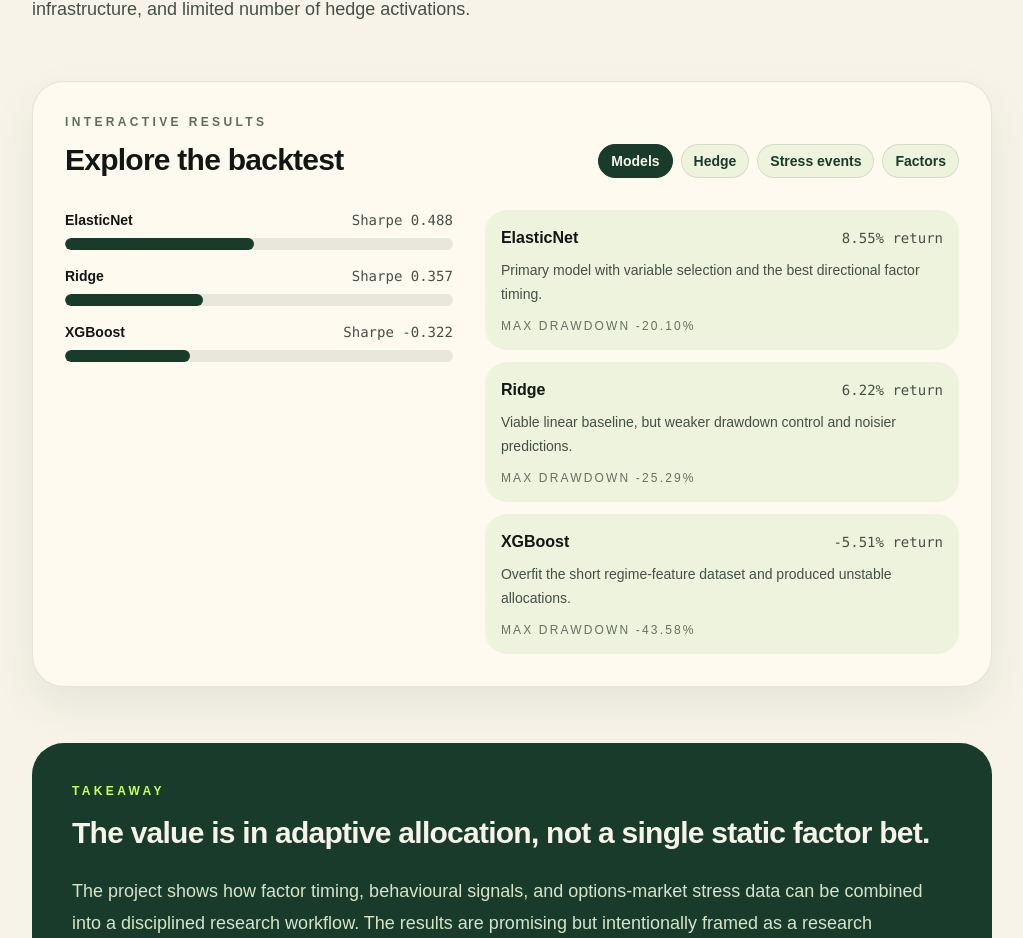
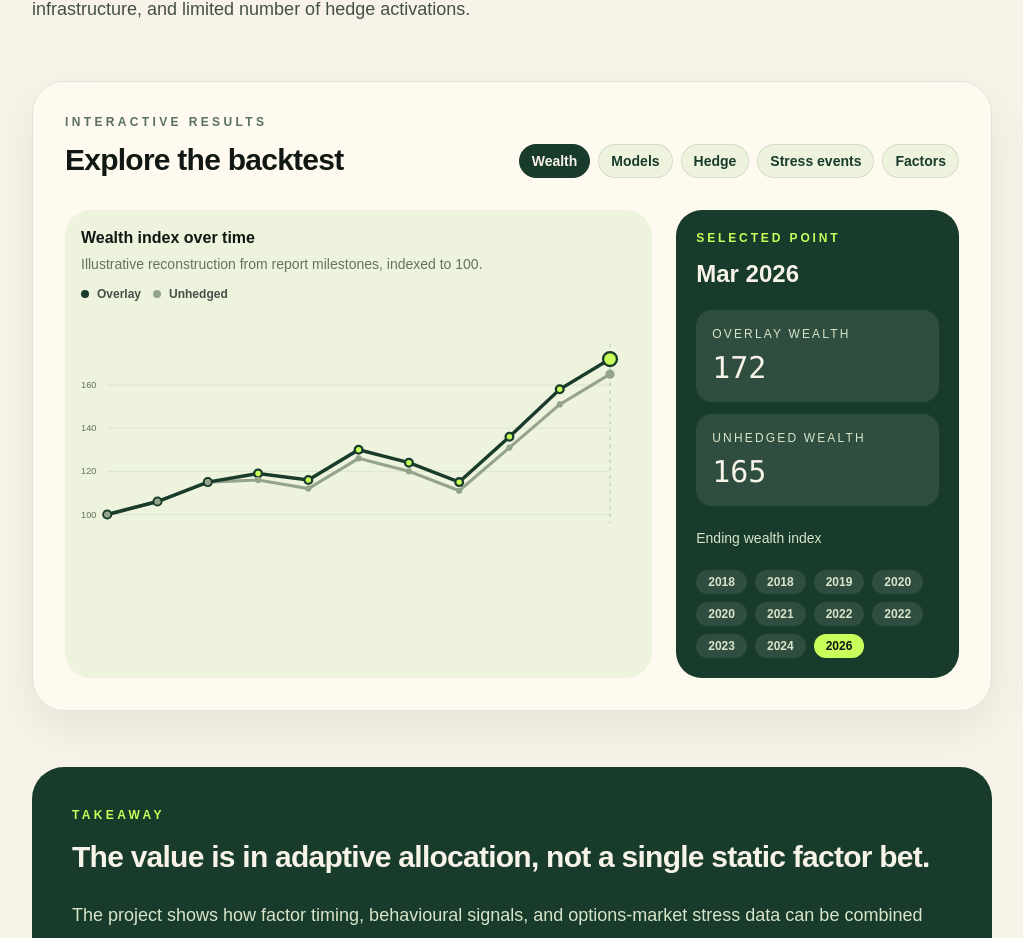
Before and after one commit to christiiscool/website, a Next.js app: page /research/qf206-factor-timing in a window 1280 px wide. Shown: the part 2475-3413 px from the top of the page, without its empty margins (128-1151 px from the left). Built offline with nearby package versions, Linux system fonts and the light colour scheme.

Commit message:
Add interactive wealth growth chart

```diff
--- a/components/qf206-interactive-charts.tsx
+++ b/components/qf206-interactive-charts.tsx
@@ -55,6 +55,20 @@
   { factor: "Behavioural", preCovid: 0.18, covid: 0.31, lateCycle: 0.24 },
 ];
 
+const wealthData = [
+  { label: "Jan 2018", unhedged: 100, overlay: 100, note: "Backtest starts" },
+  { label: "Dec 2018", unhedged: 106, overlay: 106, note: "Early factor timing gains" },
+  { label: "Dec 2019", unhedged: 115, overlay: 115, note: "Pre-COVID accumulation" },
+  { label: "Feb 2020", unhedged: 116, overlay: 119, note: "Put hedge helped during stress" },
+  { label: "Dec 2020", unhedged: 112, overlay: 116, note: "Drawdown recovery begins" },
+  { label: "Dec 2021", unhedged: 126, overlay: 130, note: "Momentum leadership returns" },
+  { label: "Mar 2022", unhedged: 120, overlay: 124, note: "Overlay softened losses" },
+  { label: "Dec 2022", unhedged: 111, overlay: 115, note: "Largest drawdown window" },
+  { label: "Dec 2023", unhedged: 131, overlay: 136, note: "Recovery and factor rotation" },
+  { label: "Dec 2024", unhedged: 151, overlay: 158, note: "AI-led momentum period" },
+  { label: "Mar 2026", unhedged: 165, overlay: 172, note: "Ending wealth index" },
+];
+
 function BarGroup({ data, tone = "green" }: { data: MetricDatum[]; tone?: "green" | "dark" }) {
   const [active, setActive] = useState<string | null>(null);
   const max = Math.max(...data.map((item) => Math.abs(item.value)), 1);
@@ -96,8 +110,176 @@
   );
 }
 
+function WealthGrowthChart() {
+  const [activeIndex, setActiveIndex] = useState(wealthData.length - 1);
+  const chartWidth = 720;
+  const chartHeight = 300;
+  const padding = 34;
+  const values = wealthData.flatMap((item) => [item.unhedged, item.overlay]);
+  const min = Math.min(...values) * 0.96;
+  const max = Math.max(...values) * 1.04;
+  const active = wealthData[activeIndex];
+
+  const pointFor = (value: number, index: number) => {
+    const x =
+      padding + (index / (wealthData.length - 1)) * (chartWidth - padding * 2);
+    const y =
+      chartHeight -
+      padding -
+      ((value - min) / (max - min)) * (chartHeight - padding * 2);
+
+    return { x, y };
+  };
+
+  const pathFor = (key: "unhedged" | "overlay") =>
+    wealthData
+      .map((item, index) => {
+        const point = pointFor(item[key], index);
+        return `${index === 0 ? "M" : "L"} ${point.x} ${point.y}`;
+      })
+      .join(" ");
+
+  const activeUnhedged = pointFor(active.unhedged, activeIndex);
+  const activeOverlay = pointFor(active.overlay, activeIndex);
+
+  return (
+    <div className="grid gap-6 lg:grid-cols-[1.35fr_0.65fr]">
+      <div className="rounded-[26px] bg-[#edf3dc] p-4">
+        <div className="mb-4 flex flex-wrap items-center justify-between gap-3">
+          <div>
+            <h3 className="font-semibold text-[#111713]">Wealth index over time</h3>
+            <p className="mt-1 text-sm text-[#667064]">
+              Illustrative reconstruction from report milestones, indexed to 100.
+            </p>
+          </div>
+          <div className="flex gap-3 text-xs font-semibold text-[#445046]">
+            <span className="inline-flex items-center gap-2">
+              <span className="size-2 rounded-full bg-[#183b2b]" />
+              Overlay
+            </span>
+            <span className="inline-flex items-center gap-2">
+              <span className="size-2 rounded-full bg-[#94a38c]" />
+              Unhedged
+            </span>
+          </div>
+        </div>
+        <svg
+          viewBox={`0 0 ${chartWidth} ${chartHeight}`}
+          role="img"
+          aria-label="Interactive wealth index chart"
+          className="h-auto w-full overflow-visible"
+        >
+          {[100, 120, 140, 160].map((tick) => {
+            const y = pointFor(tick, 0).y;
+            return (
+              <g key={tick}>
+                <line
+                  x1={padding}
+                  x2={chartWidth - padding}
+                  y1={y}
+                  y2={y}
+                  stroke="#183b2b"
+                  strokeOpacity="0.10"
+                />
+                <text x={0} y={y + 4} fill="#667064" fontSize="12">
+                  {tick}
+                </text>
+              </g>
+            );
+          })}
+          <path d={pathFor("unhedged")} fill="none" stroke="#94a38c" strokeWidth="4" />
+          <path d={pathFor("overlay")} fill="none" stroke="#183b2b" strokeWidth="4.5" />
+          <line
+            x1={activeOverlay.x}
+            x2={activeOverlay.x}
+            y1={padding}
+            y2={chartHeight - padding}
+            stroke="#183b2b"
+            strokeDasharray="4 6"
+            strokeOpacity="0.35"
+          />
+          {wealthData.map((item, index) => {
+            const overlayPoint = pointFor(item.overlay, index);
+            const unhedgedPoint = pointFor(item.unhedged, index);
+            return (
+              <g
+                key={item.label}
+                role="button"
+                tabIndex={0}
+                aria-label={`Show ${item.label}`}
+                className="cursor-pointer outline-none"
+                onMouseEnter={() => setActiveIndex(index)}
+                onFocus={() => setActiveIndex(index)}
+                onClick={() => setActiveIndex(index)}
+                onKeyDown={(event) => {
+                  if (event.key === "Enter" || event.key === " ") {
+                    setActiveIndex(index);
+                  }
+                }}
+              >
+                <circle
+                  cx={overlayPoint.x}
+                  cy={overlayPoint.y}
+                  r={activeIndex === index ? 8 : 5}
+                  fill="#c8ff5a"
+                  stroke="#183b2b"
+                  strokeWidth="3"
+                />
+                <circle cx={unhedgedPoint.x} cy={unhedgedPoint.y} r="4" fill="#94a38c" />
+              </g>
+            );
+          })}
+          <circle cx={activeOverlay.x} cy={activeOverlay.y} r="9" fill="#c8ff5a" stroke="#183b2b" strokeWidth="3" />
+          <circle cx={activeUnhedged.x} cy={activeUnhedged.y} r="6" fill="#94a38c" />
+        </svg>
+      </div>
+
+      <div className="rounded-[26px] bg-[#183b2b] p-5 text-[#f7f3e8]">
+        <p className="text-xs font-semibold uppercase tracking-[0.24em] text-[#c8ff5a]">
+          Selected point
+        </p>
+        <h3 className="mt-3 text-2xl font-semibold">{active.label}</h3>
+        <div className="mt-5 grid gap-3">
+          <div className="rounded-2xl bg-[#f7f3e8]/10 p-4">
+            <p className="text-xs uppercase tracking-[0.18em] text-[#d8e4c9]">
+              Overlay wealth
+            </p>
+            <p className="mt-2 font-mono text-3xl">{active.overlay.toFixed(0)}</p>
+          </div>
+          <div className="rounded-2xl bg-[#f7f3e8]/10 p-4">
+            <p className="text-xs uppercase tracking-[0.18em] text-[#d8e4c9]">
+              Unhedged wealth
+            </p>
+            <p className="mt-2 font-mono text-3xl">{active.unhedged.toFixed(0)}</p>
+          </div>
+        </div>
+        <p className="mt-5 text-sm leading-6 text-[#d8e4c9]">{active.note}</p>
+        <div className="mt-5 flex flex-wrap gap-2">
+          {wealthData.map((item, index) => (
+            <button
+              key={item.label}
+              type="button"
+              onClick={() => setActiveIndex(index)}
+              className={cn(
+                "rounded-full px-3 py-1 text-xs font-semibold transition",
+                activeIndex === index
+                  ? "bg-[#c8ff5a] text-[#111713]"
+                  : "bg-[#f7f3e8]/10 text-[#d8e4c9] hover:bg-[#f7f3e8]/18",
+              )}
+            >
+              {item.label.split(" ").at(-1)}
+            </button>
+          ))}
+        </div>
+      </div>
+    </div>
+  );
+}
+
 export function Qf206InteractiveCharts() {
-  const [view, setView] = useState<"models" | "hedge" | "events" | "factors">("models");
+  const [view, setView] = useState<"wealth" | "models" | "hedge" | "events" | "factors">(
+    "wealth",
+  );
 
   const modelMetrics = useMemo(
     () =>
@@ -122,6 +304,7 @@
         </div>
         <div className="flex flex-wrap gap-2">
           {[
+            ["wealth", "Wealth"],
             ["models", "Models"],
             ["hedge", "Hedge"],
             ["events", "Stress events"],
@@ -145,6 +328,8 @@
       </div>
 
       <div className="mt-8">
+        {view === "wealth" ? <WealthGrowthChart /> : null}
+
         {view === "models" ? (
           <div className="grid gap-8 lg:grid-cols-[0.9fr_1.1fr]">
             <BarGroup data={modelMetrics} tone="dark" />
```
